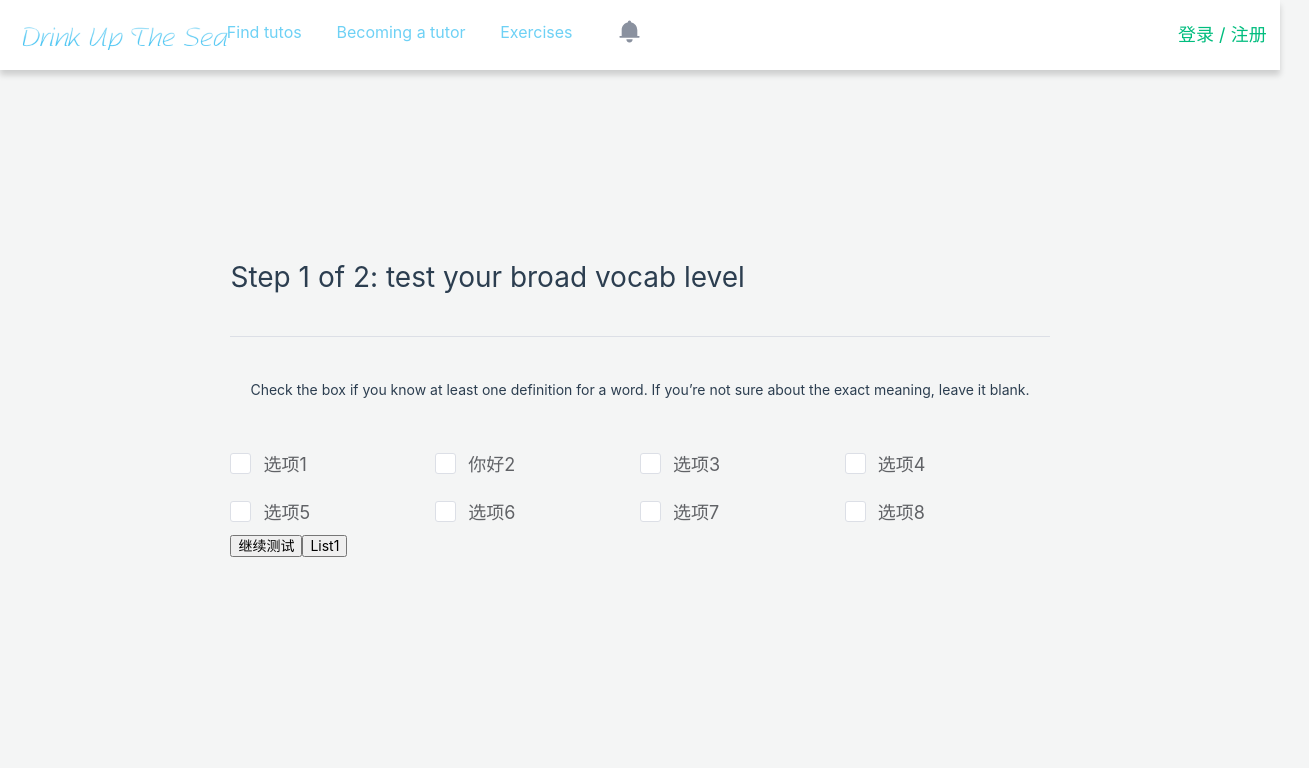
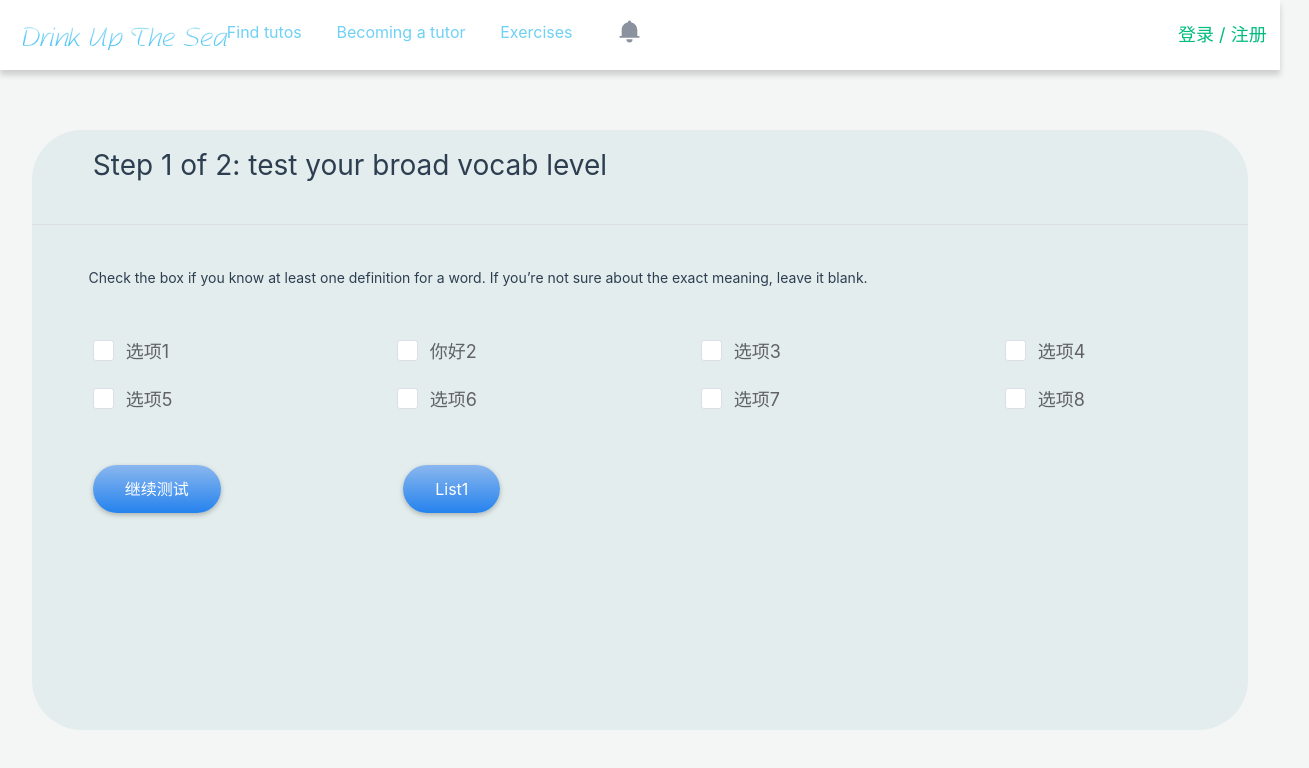
Before and after one commit to Bin-lin-rgb/course_design, a Vue app in the folder frontend/: page /index in a window 1280 px wide. Shown: the top 768 px of the page, 1309 px wide, since content can reach past the window. Built offline with nearby package versions, Linux system fonts and the light colour scheme; no server answers.

Commit message:
index首页样式优化

```diff
--- a/frontend/src/views/Home/HomeIndex.vue
+++ b/frontend/src/views/Home/HomeIndex.vue
@@ -2,7 +2,7 @@
   <CommHeader />
   <div class="common-layout">
     <el-form-item>
-      <h1>Step 1 of 2: test your broad vocab level</h1>
+      <h1 style="left: 5%;">Step 1 of 2: test your broad vocab level</h1>
       <el-divider />
     </el-form-item>
     <el-container class="container">
@@ -17,8 +17,8 @@
         </el-checkbox>
       </div>
     </div>
-    <button @click="sendData">继续测试</button>
-    <button @click="aaa">List1</button>
+    <button class="continue-test" @click="sendData">继续测试</button>
+    <button class="list-1" @click="aaa">List1</button>
   </div>
 </template>
 
@@ -101,6 +101,7 @@ async function sendData() {
 // }
 .checkbox-row {
   display: flex;
+  left: 5%;
 }
 
 .checkbox-item {
@@ -114,4 +115,51 @@ async function sendData() {
 
   font-size: 12px;
 }
+
+.common-layout{
+  background-color: rgb(228, 237, 237);
+  // background-image: url('@/assets/img/动态图.jpg');
+  background-size: cover;
+  background-position: center;
+  width: 8000px;
+  height: 600px;
+  margin-top: 60px;
+  border-radius: 50px;
+}
+
+.continue-test{
+  left: 5%;
+  top:7%;
+  background: linear-gradient(to bottom, #8ab7ee, #2582ee);
+  border: none;
+  color: white;
+  padding: 15px 32px;
+  text-align: center;
+  text-decoration: none;
+  display: inline-block;
+  font-size: 16px;
+  border-radius: 25px;
+  box-shadow: 0px 2px 5px rgba(0, 0, 0, 0.25);
+  transition: all 0.3s ease-in-out;
+}
+
+.list-1{
+  left: 20%;
+  top:7%;
+  background: linear-gradient(to bottom, #8ab7ee, #2582ee);
+  border: none;
+  color: white;
+  padding: 15px 32px;
+  text-align: center;
+  text-decoration: none;
+  display: inline-block;
+  font-size: 16px;
+  border-radius: 25px;
+  box-shadow: 0px 2px 5px rgba(0, 0, 0, 0.25);
+  transition: all 0.3s ease-in-out;
+}
+.container{
+  left: 3%;
+}
+
 </style>
--- a/frontend/src/views/UserInfo/UserLogin.vue
+++ b/frontend/src/views/UserInfo/UserLogin.vue
@@ -1,4 +1,7 @@
 <template>
+  <header>
+    <img src="@/assets/DrinkUpTheSea.png" @click="gotoHome">
+  </header>
   <div class="container">
     <section>
       <div class="login-box">
@@ -253,6 +256,10 @@ function GoToErr() {
 onBeforeUnmount(() => {
   clearTimeout(timer);
 });
+
+function gotoHome() {
+  router.push("/index");
+}
 </script>
 
 <style scoped>
@@ -272,7 +279,7 @@ section {
 }
 .login-box {
   position: absolute;
-  left: 50%;
+  left: 30%;
   top: 50%;
   transform: translate(-50%, -50%);
   width: 975px;
@@ -547,4 +554,8 @@ section {
 :deep(.el-form-item__error) {
   top: 120%;
 }
+/* .container {
+  background-image: url('@/assets/img/loginbg.jpeg');
+} */
+
 </style>
```
Also changed, not shown: frontend/src/assets/img/th.gif (added), frontend/src/assets/img/动态图.jpg (added).
